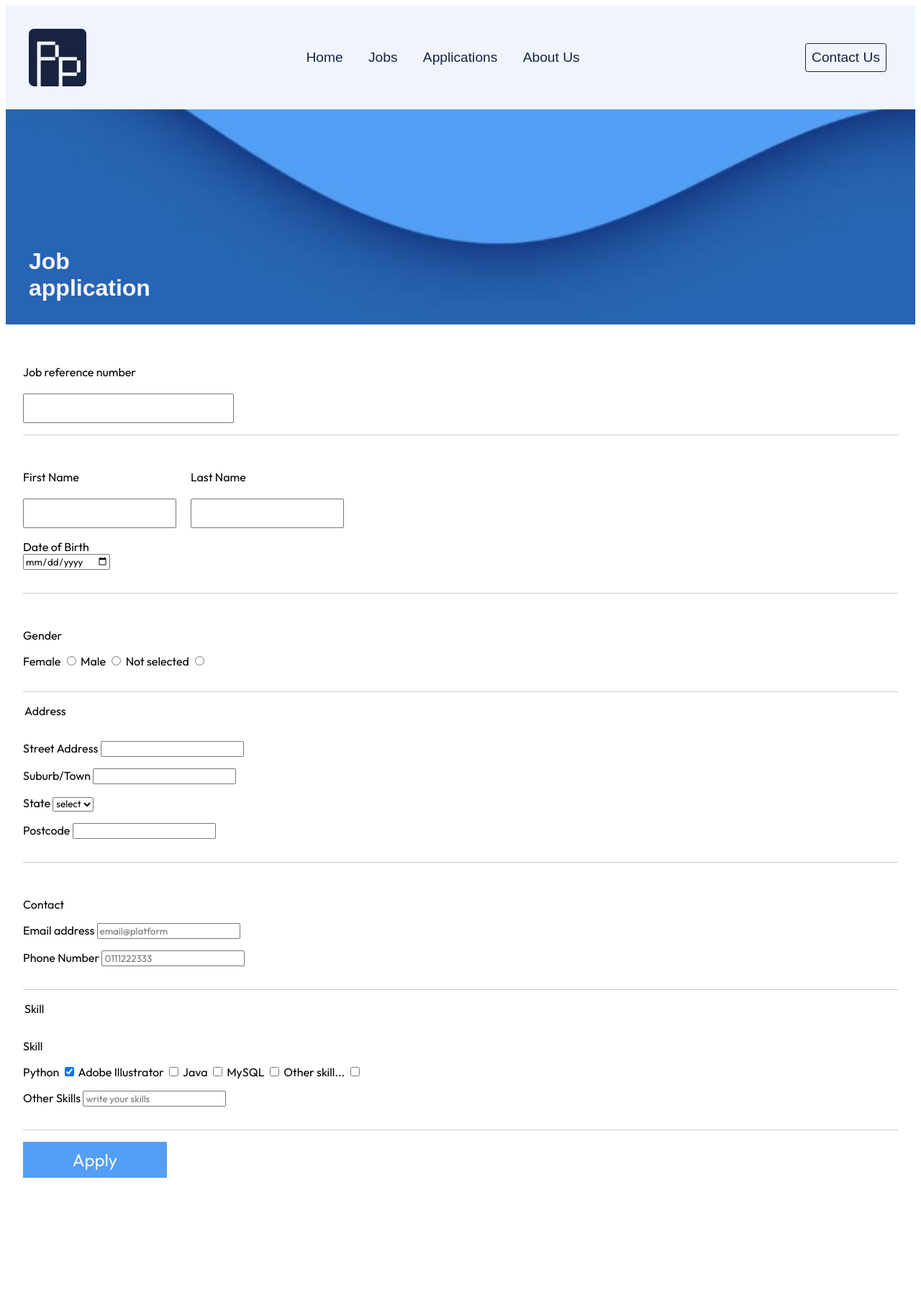
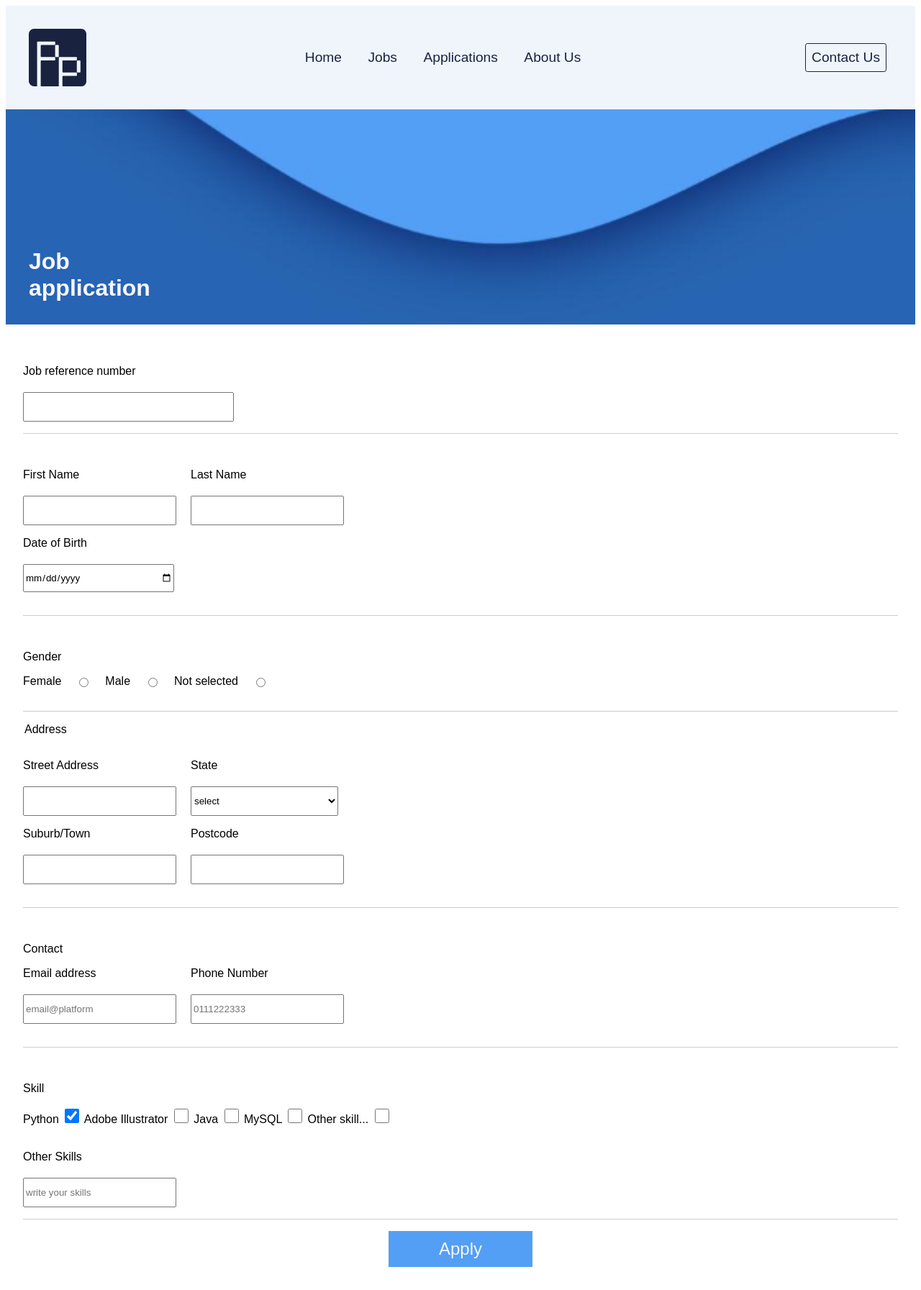
Before and after one commit to greenTeaFrappe/MVE_CS, a PHP site: page /apply.html in a window 1280 px wide. Shown: the whole page at 72% size. Before the commit the page ends 1637 px from the top, so only its background shows below. Run offline with PHP 8.4, Linux system fonts and the light colour scheme; some web fonts are replaced.

Commit message:
Merge apply_styles.css to styles.css Update styles for apply.html

```diff
--- a/project1/apply.html
+++ b/project1/apply.html
@@ -8,7 +8,6 @@
         <title>Apply</title>
         <!-- CSS -->
         <link href="styles/styles.css" rel="stylesheet">
-        <link href="styles/apply_style.css" rel="stylesheet">
         <!-- Embedded code -->
         <link rel="preconnect" href="https://fonts.googleapis.com">
         <link rel="preconnect" href="https://fonts.gstatic.com" crossorigin>
@@ -25,16 +24,16 @@
             </nav>
             <a href="mailto:info@pixelprotectors.com.au" class="button">Contact Us</a>
         </header>
-        <h1>Job <br> application</h1>
+        <h1 id="applyH1">Job <br> application</h1>
         <main>
             <form action="https://mercury.swin.edu.au/it000000/formtest.php" method="post">
-                <fieldset>
+                <fieldset class="applyFieldset">
                     <label for="jobNum">Job reference number</label>
                     <br>
                     <input type="text" id="jobNum" name="jobNum" maxlength="5" pattern="[a-zA-Z]{5}" required="required">
                 </fieldset>
 
-                <fieldset>
+                <fieldset class="applyFieldset">
                     <p id="applicationDetails">
                       <span>
                         <label for="firstName">First Name</label>
@@ -53,9 +52,9 @@
                     </p>
                 </fieldset>
 
-                <fieldset>
+                <fieldset class="applyFieldset">
                     <p>Gender</p>
-                    <p>
+                    <p id="gender">
                         <label for="female">Female</label>
                         <input type="radio" id="female" name="Gender" value="female" required="required">
                         <label for="male">Male</label>
@@ -65,22 +64,16 @@
                     </p>
                 </fieldset>
 
-                <fieldset>
+                <fieldset class="applyFieldset">
                     <legend>Address</legend>
-
-                    <p>
+                    <p id="address1">
+                        <span>
                             <label for="streetAddress">Street Address</label>
                             <input type="text" id="streetAddress" name="streetAddress" maxlength="40" pattern="[a-zA-Z0-9\s,.'-]{1,40}" required="required">
-                    </p>
-
-                    <p>
-                        <label for="suburbTown">Suburb/Town</label>
-                        <input type="text" id="suburbTown" name="suburbTown" maxlength="40" pattern="[a-zA-Z0-9\s,.'-]{1,40}" required="required">
-                    </p>
-
-                    <p>
+                        </span>
+                        <span>
                             <label>State</label>
-                        <select name="state">
+                            <select name="state" style="width: 205px; height: 41px; margin-top: 20px">
                                 <option value="none" selected disabled>select</option>
                                 <option value="VIC">VIC</option>
                                 <option value="NSW">NSW</option>
@@ -91,49 +84,60 @@
                                 <option value="TAS">TAS</option>
                                 <option value="ACT">ACT</option>
                             </select>
+                        </span>
                     </p>
 
-                    <p>
+                    <p id="address2">
+                        <span>
+                            <label for="suburbTown">Suburb/Town</label>
+                            <input type="text" id="suburbTown" name="suburbTown" maxlength="40" pattern="[a-zA-Z0-9\s,.'-]{1,40}" required="required">
+                        </span>
+                        <span>
                             <label for="postcode">Postcode</label>
                             <input type="text" id="postcode" name="postcode" pattern="\d{4}" maxlength="4" required>
+                        </span>
+                    </p>
+
+
+                </fieldset>
+
+                <fieldset class="applyFieldset">
+                    <p>Contact</p>
+                    <p id="contact">
+                        <span>
+                            <label for="email">Email address</label>
+                            <input type="email" id="email" name="email" required="required" placeholder="email@platform">
+                        </span>
+                        <span>
+                            <label for="phoneNum">Phone Number</label>
+                            <input type="text" id="phoneNum" name="phoneNum" maxlength="12" pattern="\d{8,12}" required="required" placeholder="0111222333">
+                        </span>
                     </p>
                 </fieldset>
 
-                <fieldset>
-                    <p>Contact</p>
-                    <p>
-                        <label for="email">Email address</label>
-                        <input type="email" id="email" name="email" required="required" placeholder="email@platform">
-                    </p>
-
-                    <p>
-                        <label for="phoneNum">Phone Number</label>
-                        <input type="text" id="phoneNum" name="phoneNum" maxlength="12" pattern="\d{8,12}" required="required" placeholder="0111222333">
-                    </p>
-                </fieldset>
-
-                <fieldset>
-                    <legend>Skill</legend>
+                <fieldset class="applyFieldset">
                     <p>Skill</p>
                     <p>
                         <label for="Python">Python</label>
-                        <input type="checkbox" id="Python" name="skill[]" value="Python" checked="checked">
+                        <input type="checkbox" class="skillCheck" id="Python" name="skill[]" value="Python" checked="checked">
                         <label for="Adobe Illustrator">Adobe Illustrator</label>
-                        <input type="checkbox" id="Adobe Illustrator" name="skill[]" value="Adobe Illustrator">
+                        <input type="checkbox" class="skillCheck" id="Adobe Illustrator" name="skill[]" value="Adobe Illustrator">
                         <label for="Java">Java</label>
-                        <input type="checkbox" id="Java" name="skill[]" value="Java">
+                        <input type="checkbox" class="skillCheck" id="Java" name="skill[]" value="Java">
                         <label for="MySQL">MySQL</label>
-                        <input type="checkbox" id="MySQL" name="skill[]" value="MySQL">
+                        <input type="checkbox" class="skillCheck" id="MySQL" name="skill[]" value="MySQL">
                         <label for="otherSkill">Other skill...</label>
-                        <input type="checkbox" id="otherSkill" name="skill[]" value="otherSkill">
+                        <input type="checkbox" class="skillCheck" id="otherSkill" name="skill[]" value="otherSkill">
                     </p>
-
-                    <p>
+                    <br>
+                    <span id="otherSkillText">
                         <label for="otherSkills">Other Skills</label>
                         <input type="text" id="otherSkills" name="otherSkills" maxlength="200" pattern="[a-zA-Z0-9\s,.'-]{1,200}" required="required" placeholder="write your skills">
-                    </p>
+                    </span>
                 </fieldset>
-                <input type="submit" value="Apply">
+                <span id="applySubmit">
+                    <input type="submit" id="submitBtn" value="Apply">
+                </span>
             </form>
         </main>
     </body>
--- a/project1/styles/apply_style.css
+++ /dev/null
@@ -1,78 +0,0 @@
-/*
-filename: styles.css
-author: Minjin Kim
-created: 09/04/2025
-last modified: 09/04/2025 by Minjin
-description: apply.html
-*/
-
-/* font */
-*{
-    font-family: outfit, Arial;
-}
-
-/* body */
-h1 {
-    width: auto;
-    height: 235px;
-    background-image: url("../images/banner.png");
-    background-size: cover;
-    background-position: center center;
-    background-repeat: no-repeat;
-
-    padding: 2rem;
-    display: flex; /* Align items in a row */
-    align-items: flex-end; /* Vertically center the items */
-    justify-content: flex-start; /* Optional, to space out the items */
-    flex-wrap: wrap;
-
-    color: #F7F6FF;
-    margin: 0 auto;
-
-}
-
-header h1{
-    color: #f7f6ff;
-    align-self: flex-end;
-}
-
-fieldset {
-    border: none;
-    border-bottom: 1px solid #ccc;
-    padding: 1em 0;
-    margin: 1em 0;
-}
-
-#jobNum {
-    width: 285px;
-    height: 35px;
-    margin-top: 20px;
-}
-
-#firstName, #lastName{
-    width: 205px;
-    height: 35px;
-    margin-top: 20px;
-}
-
-#applicationDetails{
-    display: flex; gap: 20px;
-}
-
-#applicationDetails span{
-    display: flex; flex-direction: column;
-}
-
-input[type=submit]{
-    color: #F7F6FF;
-    font-size: 1.5em;
-    background-color: #539ff5;
-    width: 200px;
-    height: 50px;
-    border: none;
-    outline: none;
-}
-
-input[type=submit]:hover{
-    background-color: #2764b4;
-}
--- a/project1/styles/styles.css
+++ b/project1/styles/styles.css
@@ -315,3 +315,75 @@ article{min-width: 600px;}
         text-align: center;
         }
      }
+
+     /* Below styles applied only to the apply.html page - this code is being managed by Minjin Kim */
+
+     #applyH1 {
+        width: auto;
+        height: 235px;
+        background-image: url("../images/banner.png");
+        background-size: cover;
+        background-position: center center;
+        background-repeat: no-repeat;
+
+        padding: 2rem;
+        display: flex; /* Align items in a row */
+        align-items: flex-end; /* Vertically center the items */
+        justify-content: flex-start; /* Optional, to space out the items */
+        flex-wrap: wrap;
+
+        color: #F7F6FF;
+        margin: 0 auto;
+    }
+
+    .applyFieldset {
+        border: none;
+        border-bottom: 1px solid #ccc;
+        padding: 1em 0;
+        margin: 1em 0;
+    }
+
+    #jobNum {
+        width: 285px;
+        height: 35px;
+        margin-top: 20px;
+    }
+
+    #firstName, #lastName, #DoB, #streetAddress, #suburbTown, #postcode, #email, #phoneNum, #otherSkills {
+        width: 205px;
+        height: 35px;
+        margin-top: 20px;
+    }
+
+    #applicationDetails, #gender, #address1, #address2, #contact   {
+        display: flex; gap: 20px;
+    }
+
+    #applicationDetails span, #address1 span, #address2 span, #contact span, #otherSkillText{
+        display: flex; flex-direction: column;
+    }
+
+    .skillCheck{
+        width: 20px;
+        height: 20px;
+        align-items: flex-start;
+    }
+
+    #submitBtn{
+        color: #F7F6FF;
+        font-size: 1.5em;
+        background-color: #539ff5;
+        width: 200px;
+        height: 50px;
+        border: none;
+        outline: none;
+    }
+
+    #applySubmit{
+        display: flex;
+        justify-content: center;
+    }
+
+    #submitBtn:hover{
+        background-color: #2764b4;
+    }
```
Lines whose indentation alone changed are shown as unchanged.
